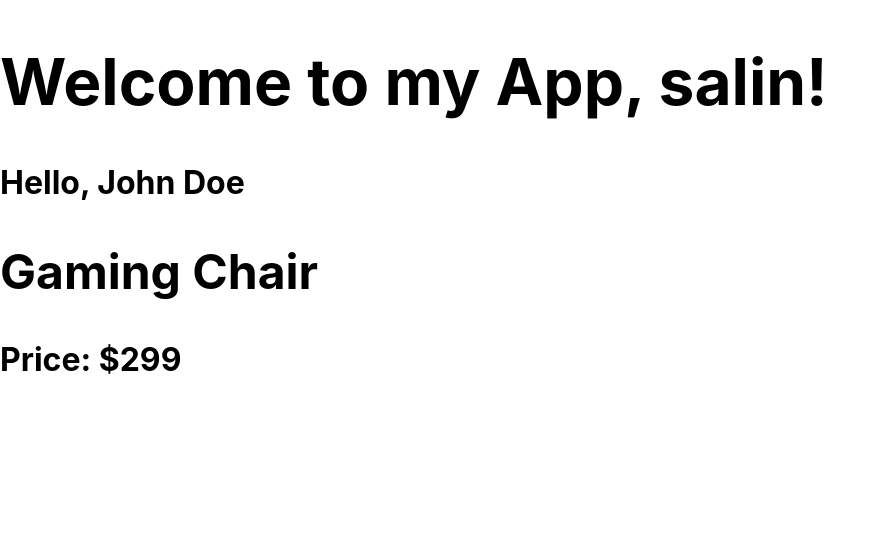
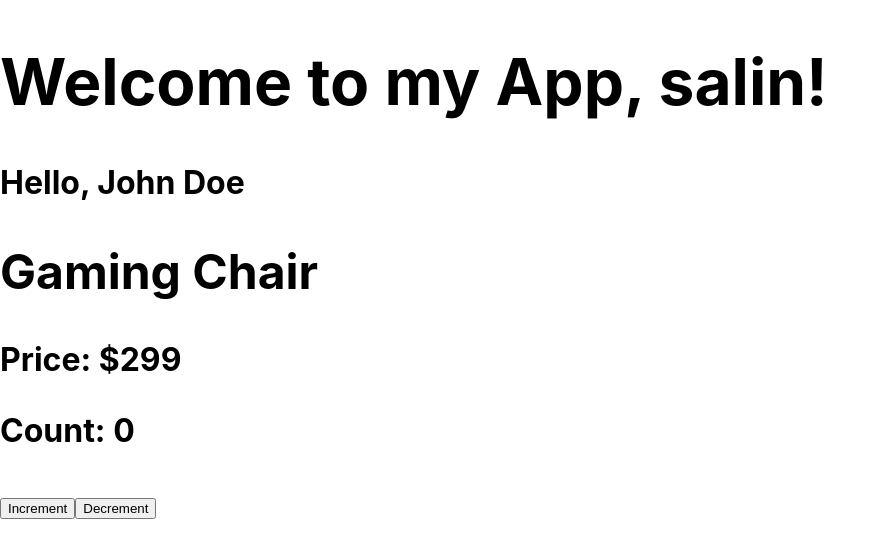
Before and after one commit to salinpaul94/60_DAY_PLAN_FOR_CROSS_PALTFORM_DEVELOPMENT, a React (Create React App) app in the folder test-roject/: page / in a window 1280 px wide. Shown: the top 558 px of the page, without its empty margins (0-886 px from the left). Built offline with nearby package versions, Linux system fonts and the light colour scheme.

Commit message:
use state test 1

```diff
--- a/test-roject/src/App.js
+++ b/test-roject/src/App.js
@@ -1,6 +1,7 @@
 import './App.css';
 import Welcome  from './components/welcome';
 import Product from './components/product';
+import Counter from './components/counter';
 
 const user = {
   firstName: 'John',
@@ -12,6 +13,7 @@
     <Welcome name="salin"/>
     Hello, {user.firstName} {user.lastName}
     <Product name="Gaming Chair" price={299}/>
+    <Counter />
   </h1>
 )
 
--- /dev/null
+++ b/test-roject/src/components/counter.js
@@ -0,0 +1,15 @@
+import React, { useState } from "react";
+
+function Counter() {
+  const [count, setCount] = useState(0);
+
+  return (
+    <div>
+      <p>Count: {count}</p>
+      <button onClick={() => setCount(count + 1)}>Increment</button>
+      <button onClick={() => setCount(count - 1)}>Decrement</button>
+    </div>
+  );
+}
+
+export default Counter;
```
